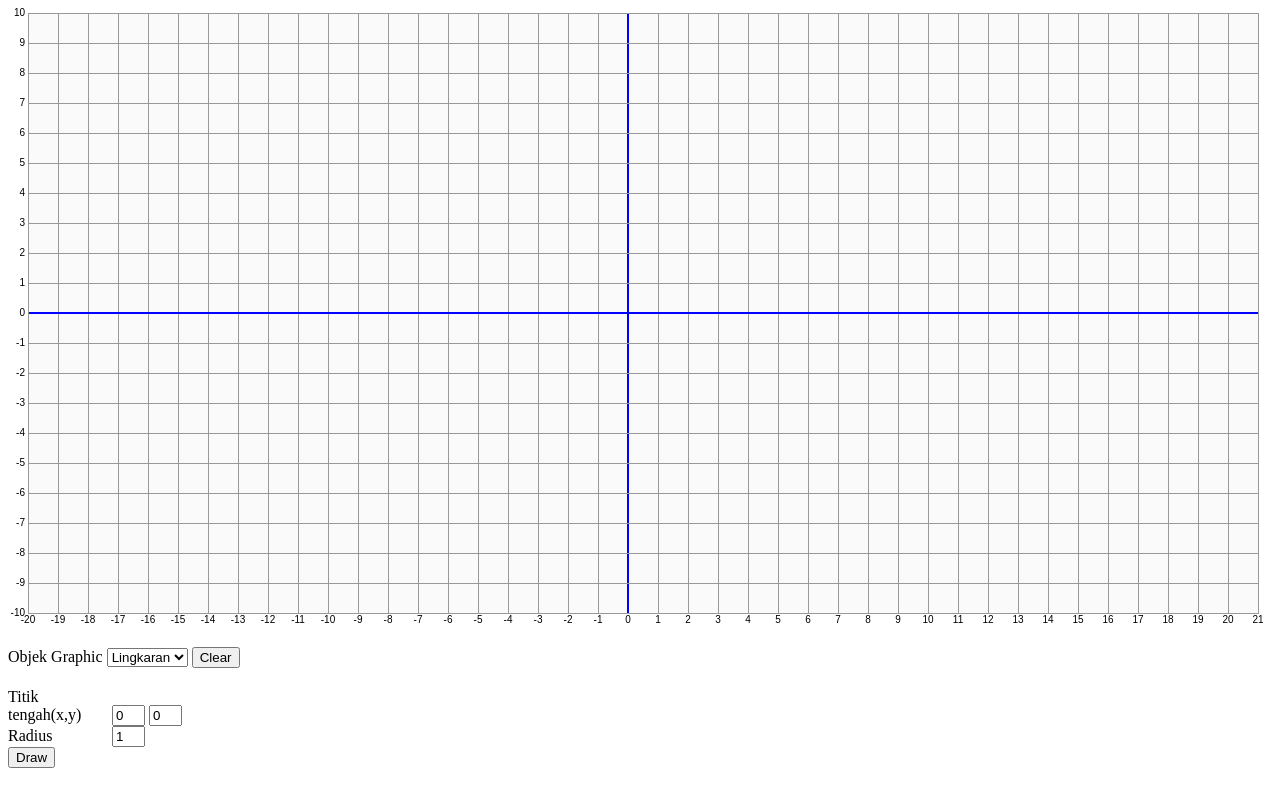
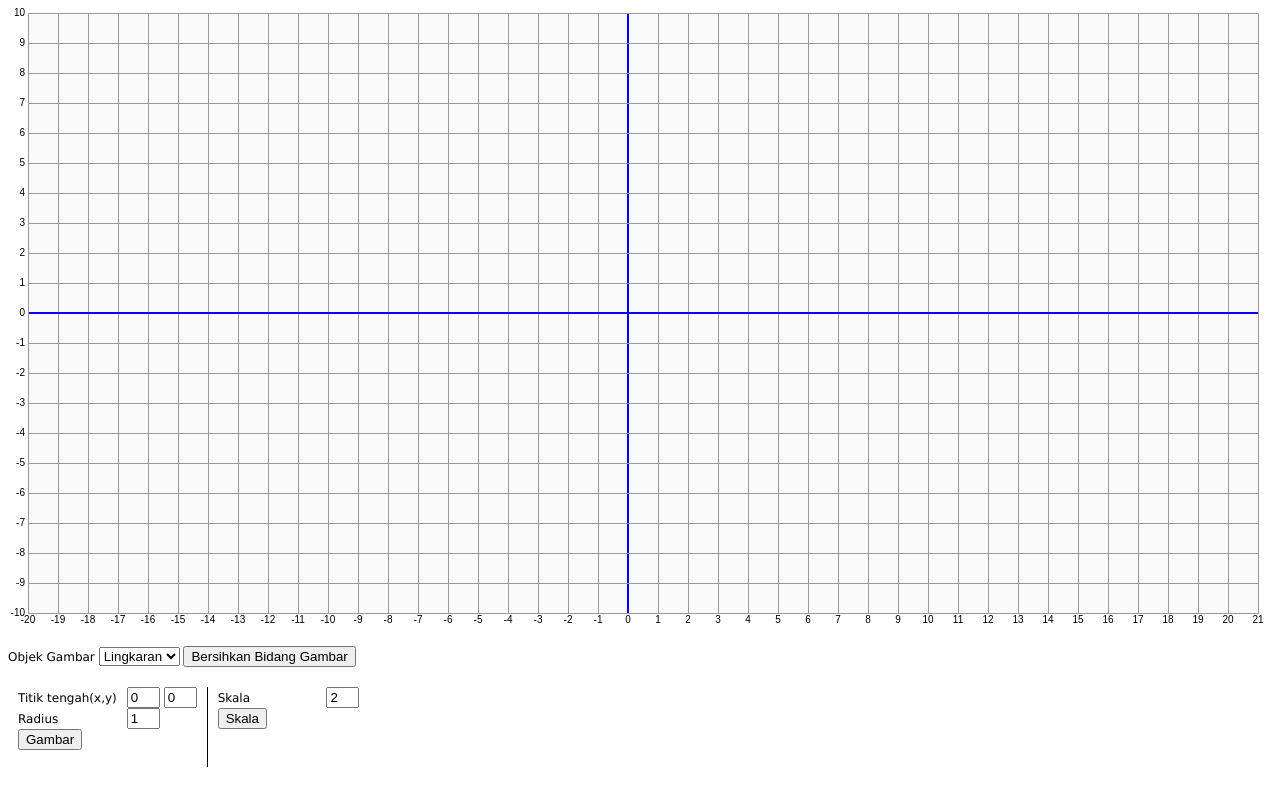
Before and after one commit to meongx/SVG_HTML, a plain HTML site: page index.html in a window 1280 px wide. Drawn offline with Linux system fonts and the light colour scheme.

Commit message:
scale circle simply by changing radius

```diff
--- a/index.html
+++ b/index.html
@@ -9,24 +9,35 @@
 	<div id="canvas"></div>
 	<div id="graphic-input">
 		<div style="margin-bottom: 20px">
-			<span>Objek Graphic</span>
+			<span>Objek Gambar</span>
 			<select data-bind="options: shapes, optionsText: 'name', value: currentShape"></select>
-			<button data-bind="click: currentShape().clear">Clear</button>
+			<button data-bind="click: currentShape().clear">Bersihkan Bidang Gambar</button>
 		</div>
 
-		<div data-bind="if: (currentShape().name == 'Lingkaran')">
+		<div id="inputs" data-bind="if: (currentShape().name == 'Lingkaran')">
+			<form class="input-category">
 				<div class="input-field">
 					<span>Titik tengah(x,y)</span>
-				<input size="1" data-bind="value: currentShape().inputs.x">
-				<input size="1" data-bind="value: currentShape().inputs.y">
+					<input size="1" data-bind="value: currentShape().inputs.x" />
+					<input size="1" data-bind="value: currentShape().inputs.y" />
 				</div>
 				<div class="input-field">
 					<span>Radius</span>
-				<input size="1" data-bind="value: currentShape().inputs.r">
+					<input size="1" data-bind="value: currentShape().inputs.r" />
 				</div>
 				<div>
-				<button data-bind="click: currentShape().draw">Draw</button>
+					<button type="submit" data-bind="click: currentShape().draw">Gambar</button>
 				</div>
+			</form>
+			<form class="input-category">
+				<div class="input-field">
+					<span>Skala</span>
+					<input size="1" data-bind="value: currentShape().inputs.scale" />
+				</div>
+				<div>
+					<button type="submit" data-bind="click: currentShape().scale">Skala</button>
+				</div>
+			</form>
 		</div>
 
 		<div data-bind="if: (currentShape().name == 'Persegi')">
--- a/js/app.js
+++ b/js/app.js
@@ -6,7 +6,9 @@
 				inputs: {
 					x: ko.observable(0),
 					y: ko.observable(0),
-					r: ko.observable(1)
+					r: ko.observable(1),
+
+					scale: ko.observable(2)
 				},
 				draw: function() {
 					vm.currentShape().clear();
@@ -14,22 +16,36 @@
 					var i = vm.currentShape().inputs
 						x = i.x(),
 						y = i.y(),
-						r = i.r(),
+						r = scaleLength(i.r()),
 						c = window.graphicObject.append('g');
 
-					var circle = c.append('circle')
+					vm.currentShape()._shape = {
+						circle: c.append('circle')
 							.attr('cx', scaleX(x))
 							.attr('cy', scaleY(y))
 							.attr('r', 1)
-						.attr('class', 'graphic');
-					var centerPoint = c.append('circle')
+							.attr('class', 'graphic'),
+
+						circleOriginalRadius: r, // used for scaling
+
+						centerPoint: c.append('circle')
 							.attr('cx', scaleX(x))
 							.attr('cy', scaleY(y))
 							.attr('r', 3)
-						.attr('class', 'point-center');
+							.attr('class', 'point-center')
+					}
+
+					vm.currentShape()._shape.circle.transition()
+						.attr('r',r);
+				},
+				scale: function() {
+					var scaleValue = vm.currentShape().inputs.scale(),
+						shape = vm.currentShape()._shape
+						circle = shape.circle,
+						radius = shape.circleOriginalRadius;
 
 					circle.transition()
-						.attr('r',scaleLength(r));
+						.attr('r',scaleValue * radius)
 				},
 				clear: function() {
 					window.graphicObject.selectAll('g').remove();
--- a/js/canvas.js
+++ b/js/canvas.js
@@ -1,17 +1,17 @@
 (function() {
-	var margin = { top: 5, right: 5, bottom: 30, left: 20 },
+	var margin = { top: 5, right: 10, bottom: 30, left: 20 },
 	    widthWin = window.innerWidth - 20 - margin.left - margin.right,
 	    heightWin = window.innerHeight - 150 - margin.top - margin.bottom,
 
-		scaleGrid = 30,
-		width = widthWin - (widthWin % scaleGrid),
-		height = heightWin - (heightWin % scaleGrid),
+		cellSize = 30,
+		width = widthWin - (widthWin % cellSize),
+		height = heightWin - (heightWin % cellSize),
 
-		domainWidth = width / scaleGrid,
+		domainWidth = width / cellSize,
 		minDomainX = (domainWidth - (domainWidth % 2)) / -2,
 		maxDomainX = (domainWidth + (domainWidth % 2)) /  2,
 
-		domainHeight = height / scaleGrid,
+		domainHeight = height / cellSize,
 		minDomainY = (domainHeight - (domainHeight % 2)) / -2,
 		maxDomainY = (domainHeight + (domainHeight % 2)) /  2;
 
@@ -26,7 +26,7 @@
 		.domain([minDomainY, maxDomainY])
 		.range([height, 0]);
 
-	window.scaleLength = function(input) { return input * scaleGrid }
+	window.scaleLength = function(input) { return input * cellSize }
 
 	var axisX = d3.svg.axis()
 		.scale(scaleX)
--- a/style.css
+++ b/style.css
@@ -1,3 +1,8 @@
+body {
+	font-family: Verdana, Arial, Helvetica, sans-serif;
+	font-size: 12px;
+}
+
 svg {
 	font: 10px sans-serif;
 	shape-rendering: crispEdges;
@@ -18,11 +23,6 @@ line.zero {
 	stroke: blue;
 }
 
-.input-field span {
-	display: inline-block;
-	width: 100px;
-}
-
 .point-center {
 	fill: red;
 }
@@ -32,3 +32,21 @@ circle.graphic {
 	stroke: red;
 	stroke-width: 1;
 }
+
+#inputs {
+	height: 80px;
+}
+.input-category {
+	float: left;
+	margin-right: 10px;
+	padding-left: 10px;
+	height: 100%;
+	border-left: 1px solid black;
+}
+.input-category:first-child {
+	border: none;
+}
+.input-field span {
+	display: inline-block;
+	width: 105px;
+}
```
Lines whose indentation alone changed are shown as unchanged.
